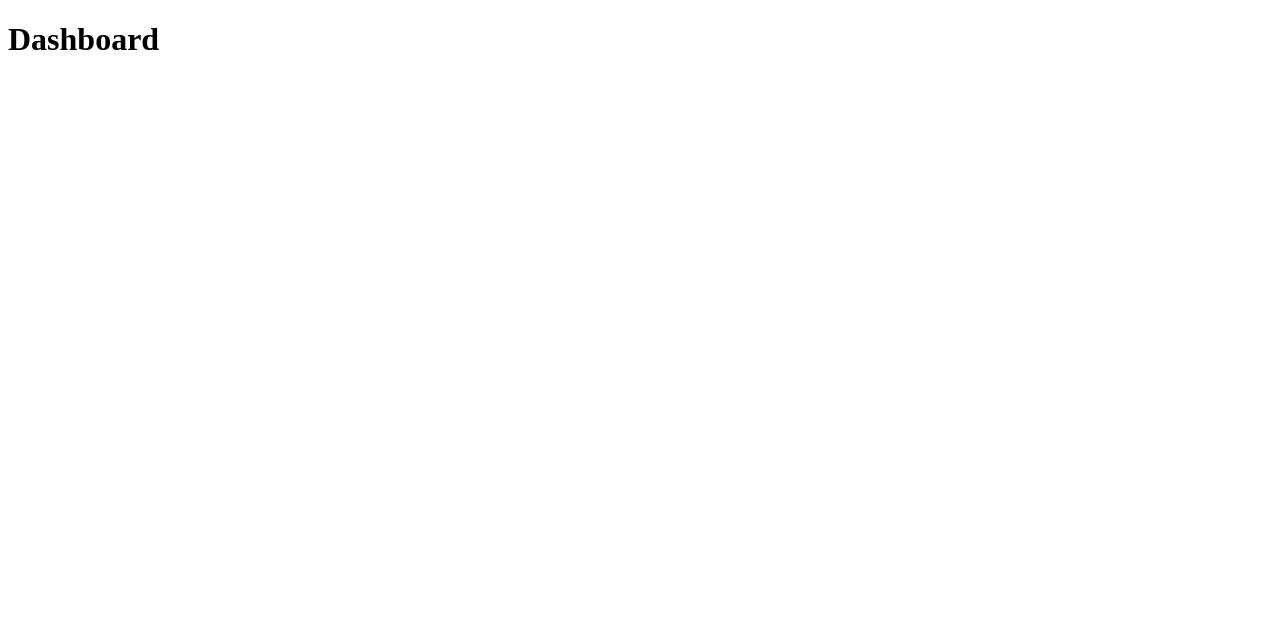
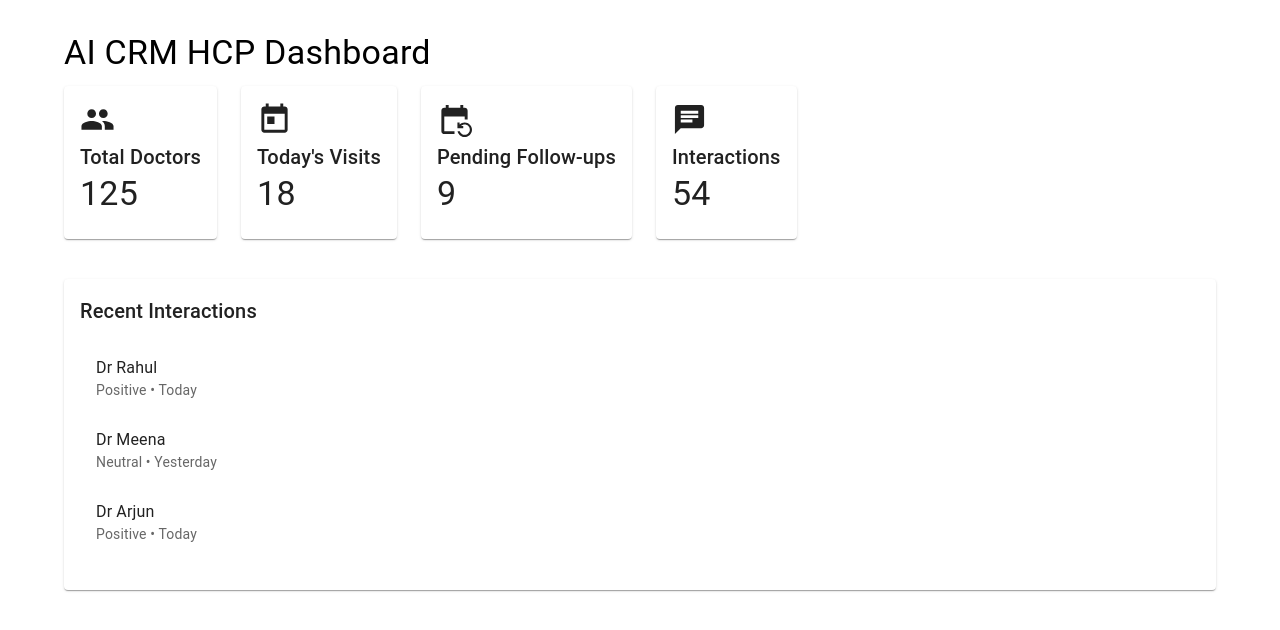
Before and after one commit to MeghaKariyappanavar/AI-CRM-HCP, a React app in the folder Frontend/: page / in a window 1280 px wide. Shown: the top 630 px of the page. Built offline with nearby package versions, Linux system fonts and the light colour scheme; the HTML template or start-up script is replaced by a standard one.

Commit message:
Create professional CRM dashboard using Material UI

```diff
--- a/Frontend/src/pages/Dashboard/Dashboard.jsx
+++ b/Frontend/src/pages/Dashboard/Dashboard.jsx
@@ -1,5 +1,143 @@
+import {
+    Container,
+    Typography,
+    Grid,
+    Card,
+    CardContent,
+    List,
+    ListItem,
+    ListItemText
+} from "@mui/material";
+
+import PeopleIcon from "@mui/icons-material/People";
+import TodayIcon from "@mui/icons-material/Today";
+import EventRepeatIcon from "@mui/icons-material/EventRepeat";
+import ChatIcon from "@mui/icons-material/Chat";
+
+const stats = [
+    {
+        title: "Total Doctors",
+        value: 125,
+        icon: <PeopleIcon fontSize="large" />
+    },
+    {
+        title: "Today's Visits",
+        value: 18,
+        icon: <TodayIcon fontSize="large" />
+    },
+    {
+        title: "Pending Follow-ups",
+        value: 9,
+        icon: <EventRepeatIcon fontSize="large" />
+    },
+    {
+        title: "Interactions",
+        value: 54,
+        icon: <ChatIcon fontSize="large" />
+    }
+];
+
+const recentInteractions = [
+    {
+        doctor: "Dr Rahul",
+        status: "Positive",
+        date: "Today"
+    },
+    {
+        doctor: "Dr Meena",
+        status: "Neutral",
+        date: "Yesterday"
+    },
+    {
+        doctor: "Dr Arjun",
+        status: "Positive",
+        date: "Today"
+    }
+];
+
 export default function Dashboard() {
     return (
-        <h1>Dashboard</h1>
+        <Container sx={{ mt: 4 }}>
+
+            <Typography
+                variant="h4"
+                fontWeight="bold"
+                gutterBottom
+            >
+                AI CRM HCP Dashboard
+            </Typography>
+
+            <Grid container spacing={3}>
+
+                {stats.map((item) => (
+
+                    <Grid
+                        item
+                        xs={12}
+                        sm={6}
+                        md={3}
+                        key={item.title}
+                    >
+
+                        <Card>
+
+                            <CardContent>
+
+                                {item.icon}
+
+                                <Typography variant="h6">
+                                    {item.title}
+                                </Typography>
+
+                                <Typography
+                                    variant="h4"
+                                    fontWeight="bold"
+                                >
+                                    {item.value}
+                                </Typography>
+
+                            </CardContent>
+
+                        </Card>
+
+                    </Grid>
+
+                ))}
+
+            </Grid>
+
+            <Card sx={{ mt: 5 }}>
+
+                <CardContent>
+
+                    <Typography
+                        variant="h6"
+                        gutterBottom
+                    >
+                        Recent Interactions
+                    </Typography>
+
+                    <List>
+
+                        {recentInteractions.map((item) => (
+
+                            <ListItem key={item.doctor}>
+
+                                <ListItemText
+                                    primary={item.doctor}
+                                    secondary={`${item.status} • ${item.date}`}
+                                />
+
+                            </ListItem>
+
+                        ))}
+
+                    </List>
+
+                </CardContent>
+
+            </Card>
+
+        </Container>
     );
 }
```
